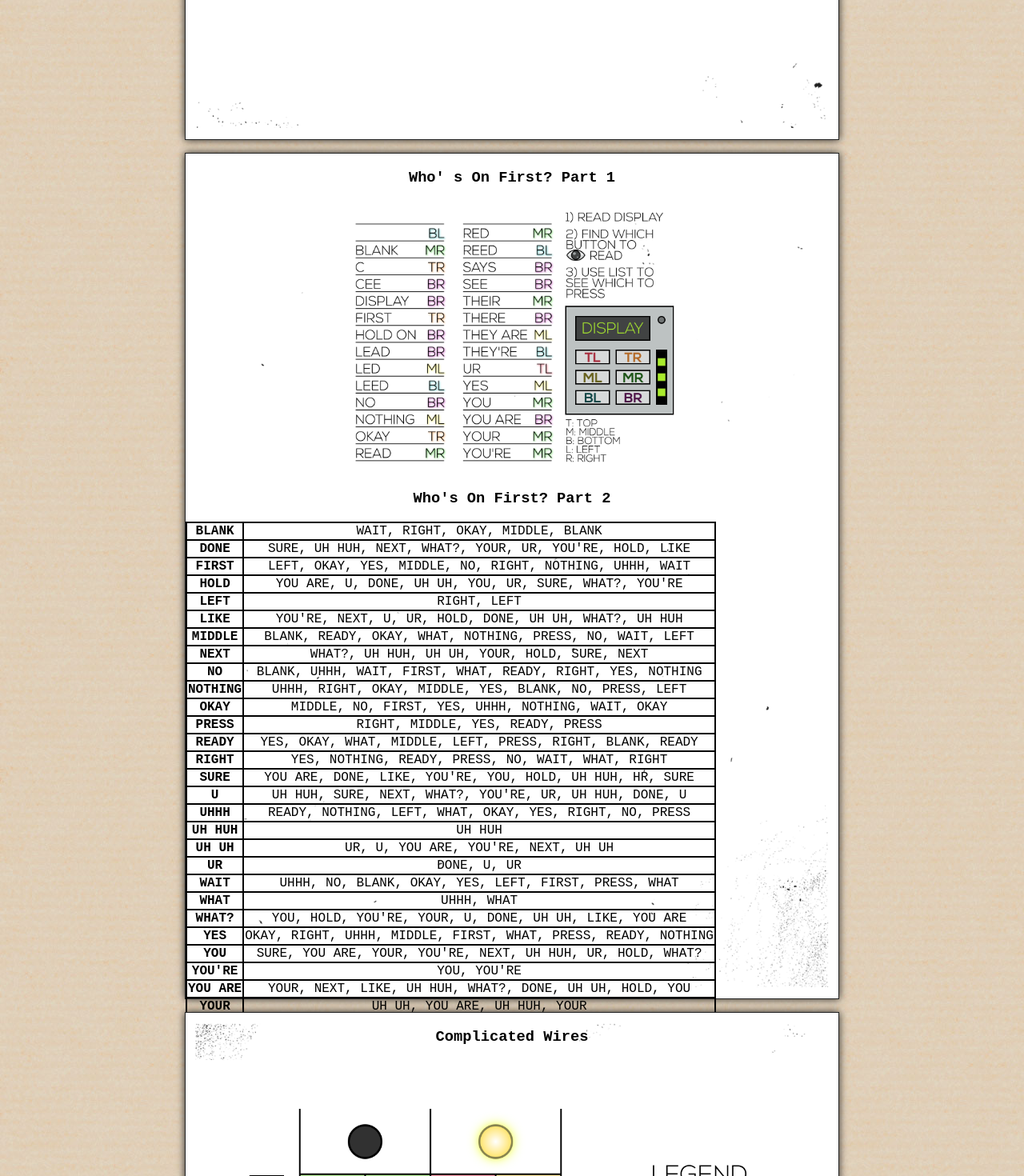
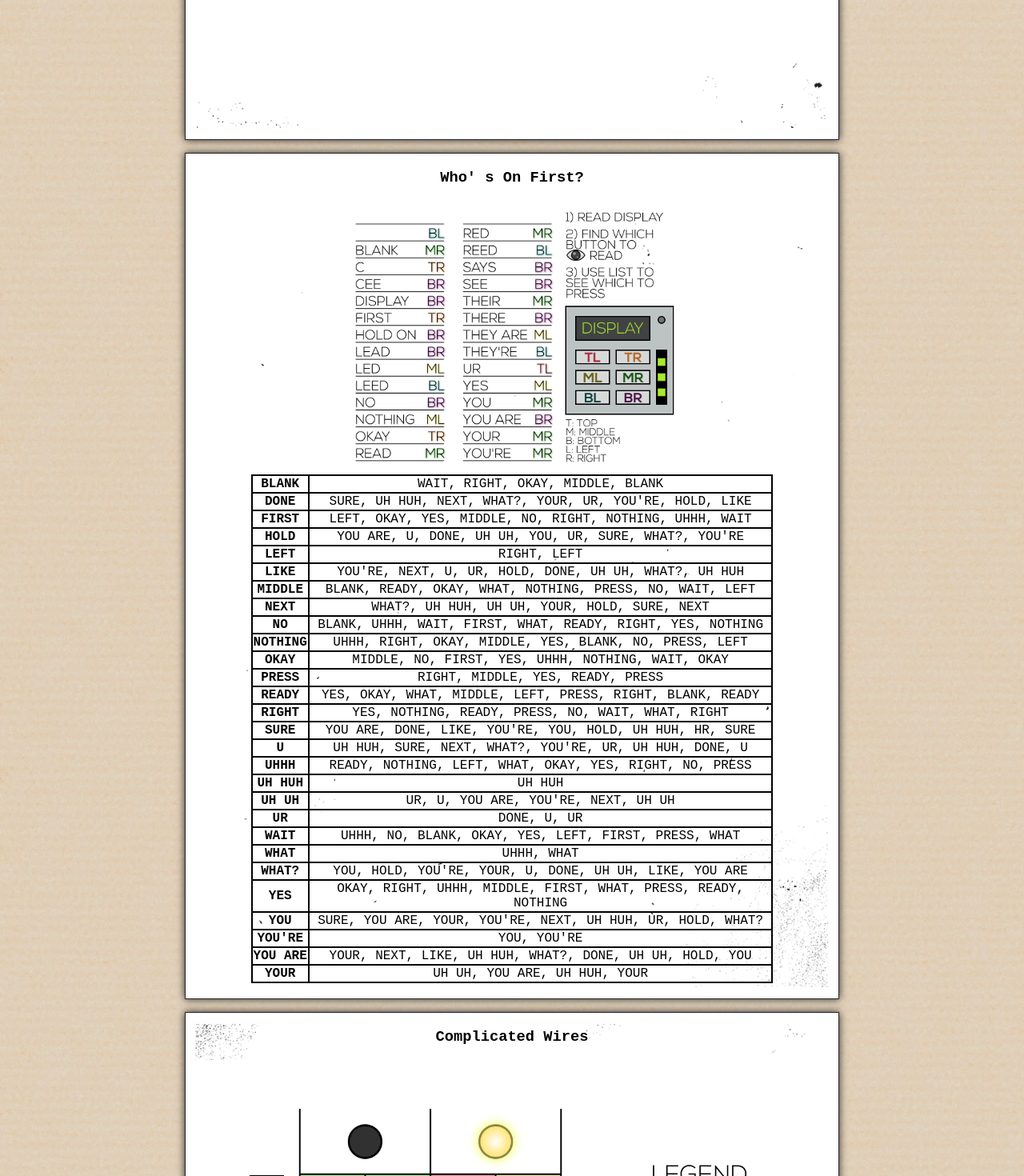
Before and after one commit to sergiosaint/ktnemanual, a React (Create React App) app: page / in a window 1280 px wide. Shown: the part 8417-9887 px from the top of the page at 80% size. Built offline with nearby package versions, Linux system fonts and the light colour scheme.

Commit message:
improved css

```diff
--- a/src/WhosOnFirstModule/WhosOnFirstModule.css
+++ b/src/WhosOnFirstModule/WhosOnFirstModule.css
@@ -1,23 +1,5 @@
-.grid {
-    display: grid;
-    grid-template-columns: repeat(5, 1fr);
+.wftable {
+    width: 80%;
+    margin-left: auto;
+    margin-right: auto;
 }
-
-.characterCount {
-    font-weight: bold;
-    padding-bottom: 10px;
-}
-
-.possibleWords {
-    padding-bottom: 10px;
-}
-
-.characterSelected {
-    font-weight: bold;
-    color: green;
-}
-
-.possibleCharacter {
-    font-weight: bold;
-    color: blue;
-}
--- a/src/WhosOnFirstModule/WhosOnFirstModule.tsx
+++ b/src/WhosOnFirstModule/WhosOnFirstModule.tsx
@@ -5,12 +5,11 @@ function WhosOnFirstModule() {
     return (
         <>
             <div>
-                <h3>Who' s On First? Part 1</h3>
+                <h3>Who' s On First?</h3>
                 <img src={wofImg} width="55%" alt="whosOnFirst" />
             </div>
             <div>
-                <h3>Who's On First? Part 2</h3>
-                <table cellSpacing={0}>
+                <table cellSpacing={0} className='wftable'>
                     <tbody>
                         <tr>
                             <th>BLANK</th>
```
